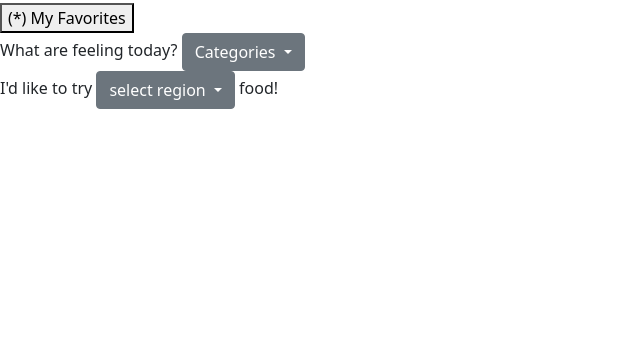
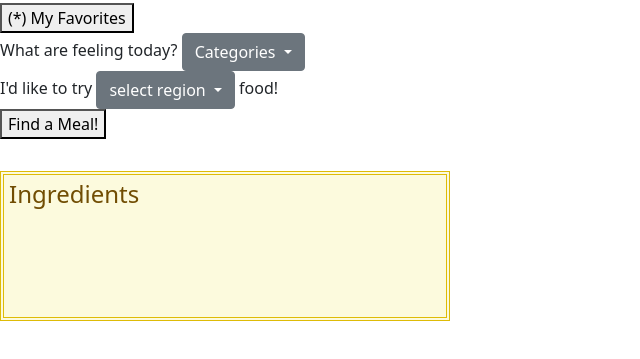
Before and after one commit to Kpfranklin22/Everybody-Eats, a plain HTML site: page index.html in a window 1280 px wide. Shown: the part 53-412 px from the top of the page, without its empty margins (0-640 px from the left). Drawn offline with nearby package versions, Linux system fonts and the light colour scheme.

```diff
--- a/index.html
+++ b/index.html
@@ -86,6 +86,33 @@
       <span>food!</span>
     </div>
 
+    <button id="generateBtn">Find a Meal!</button>
+
+    <h1 id="meal-name"></h1>
+    <img id="thumbnail" src="" />
+    <button class="btn" id="youtube-link"></button>
+    <button class="btn" id="favorite-meal"></button>
+
+    <div
+    id="scroll-box"
+      style="
+        width: 450px;
+        height: 150px;
+        line-height: 3em;
+        overflow: scroll;
+        padding: 5px;
+        background-color: #fcfadd;
+        color: #714d03;
+        border: 4px double #debb07;
+      "
+    >
+      <h4>Ingredients</h4>
+      <ul id="ingredients-list" style="list-style-type: none">
+      </ul>
+    </div>
+
+    <button class="btn" id="reroll"></button>
+
     <script
       src="https://cdn.jsdelivr.net/npm/bootstrap@5.1.3/dist/js/bootstrap.bundle.min.js"
       integrity="sha384-ka7Sk0Gln4gmtz2MlQnikT1wXgYsOg+OMhuP+IlRH9sENBO0LRn5q+8nbTov4+1p"
```
Also changed, not shown: 1 other file.
